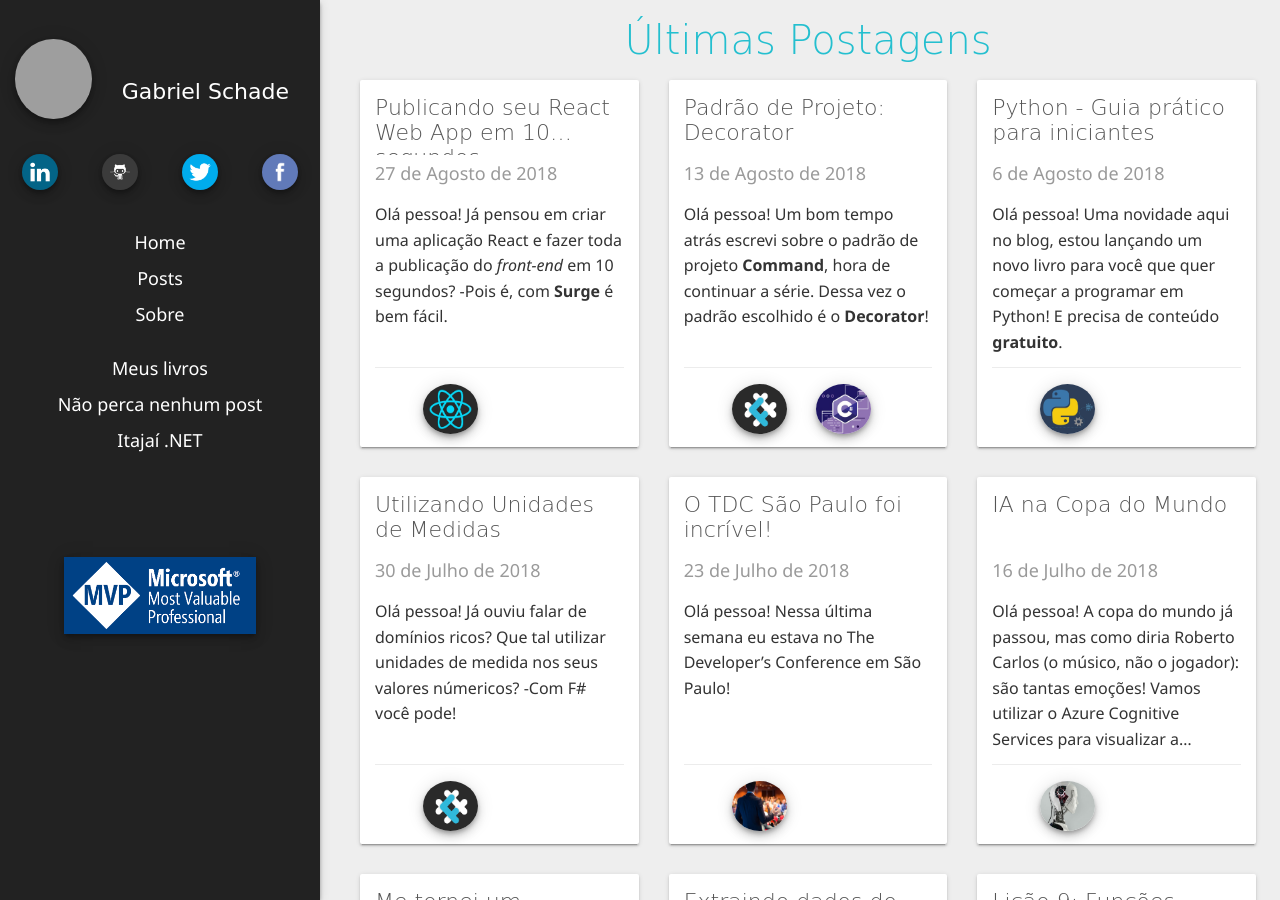
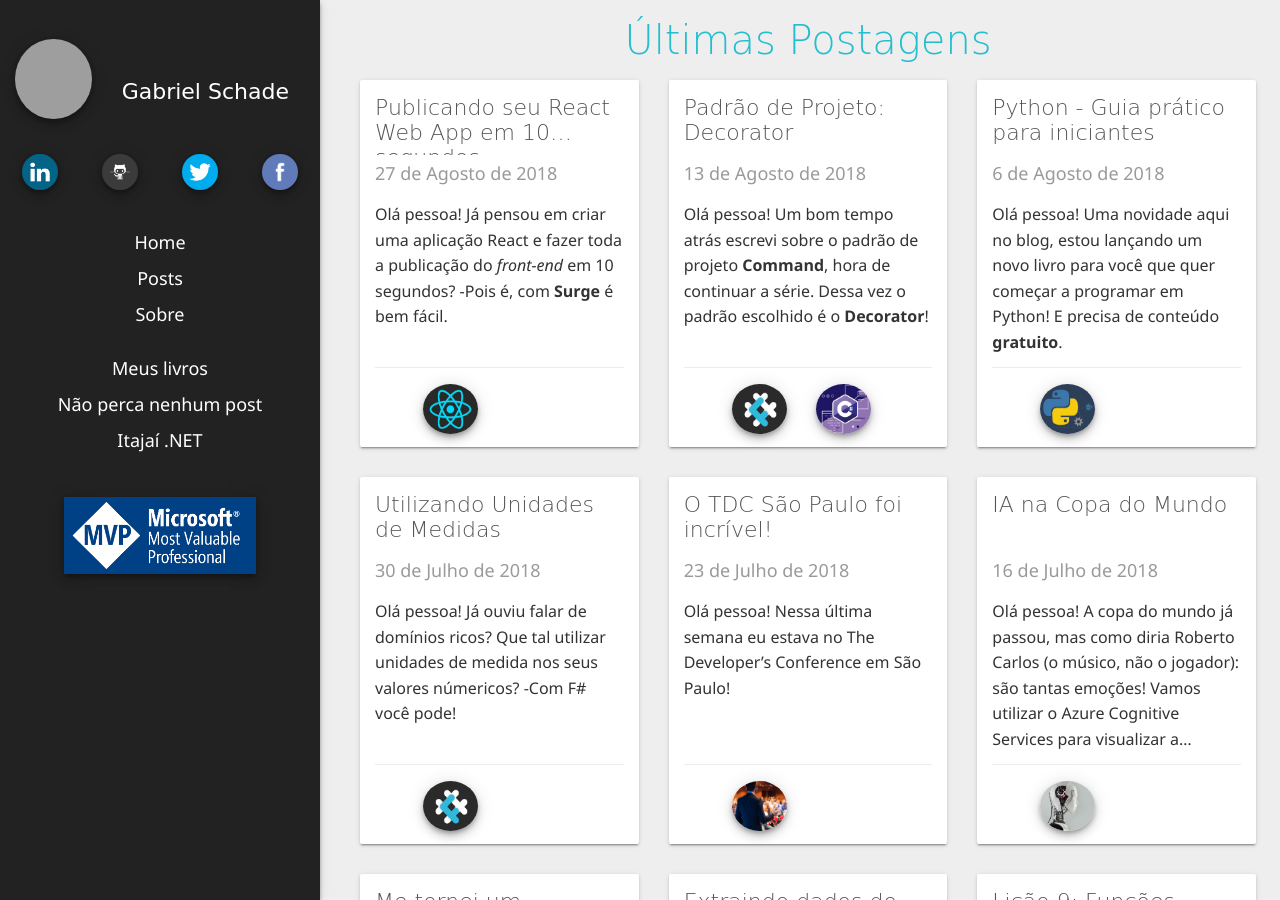
Before and after one commit to gabrielschade/gabrielschade.github.io, a Jekyll site: the page built from index.md, in a window 1280 px wide and 900 px high. Built offline with Jekyll 4.4.1, drawn with Linux system fonts in a browser that asks for light colours; nearby versions of some CDN libraries; comment, search, counter and statistics services are not loaded; grey boxes are pictures that could not be loaded.

Commit message:
Ajuste do padding no menu

```diff
--- a/_includes/sidebar.html
+++ b/_includes/sidebar.html
@@ -39,7 +39,7 @@
 
 
 
-  <div class="row" style="margin-bottom:0; padding-bottom:90px">
+  <div class="row" style="margin-bottom:0; padding-bottom:30px">
     <ul id="slide-out" class="side-nav padding-bottom-0" style="transform: translateX(0px);background-color:transparent;">
               <li><a class="none-decoration waves-effect" href="/{{ site.baseurl }}">Home</a></li>
               <li><a class="none-decoration waves-effect" href="/posts-categoria">Posts</a></li>
```
